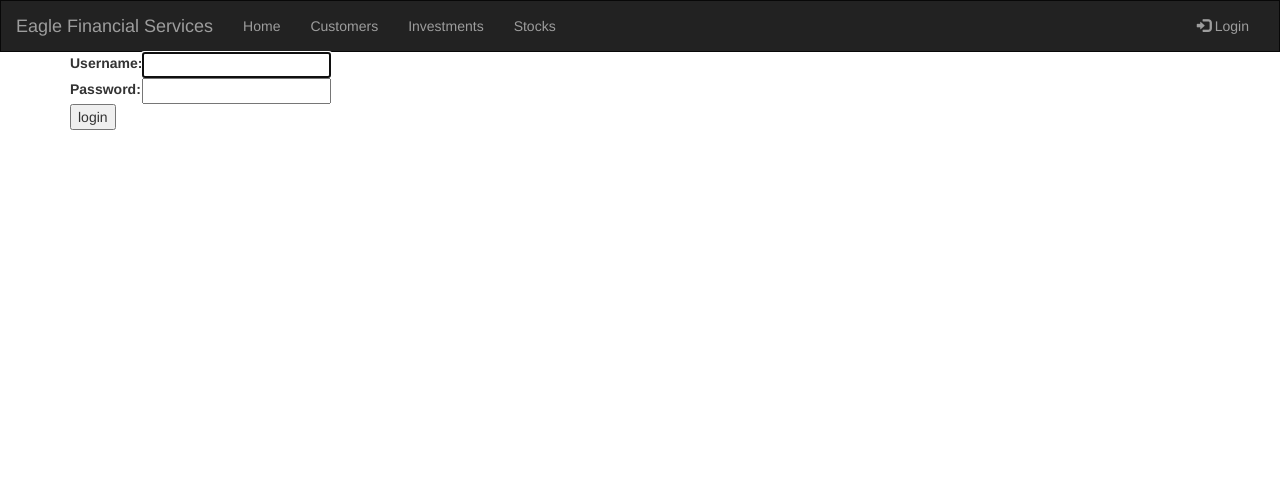
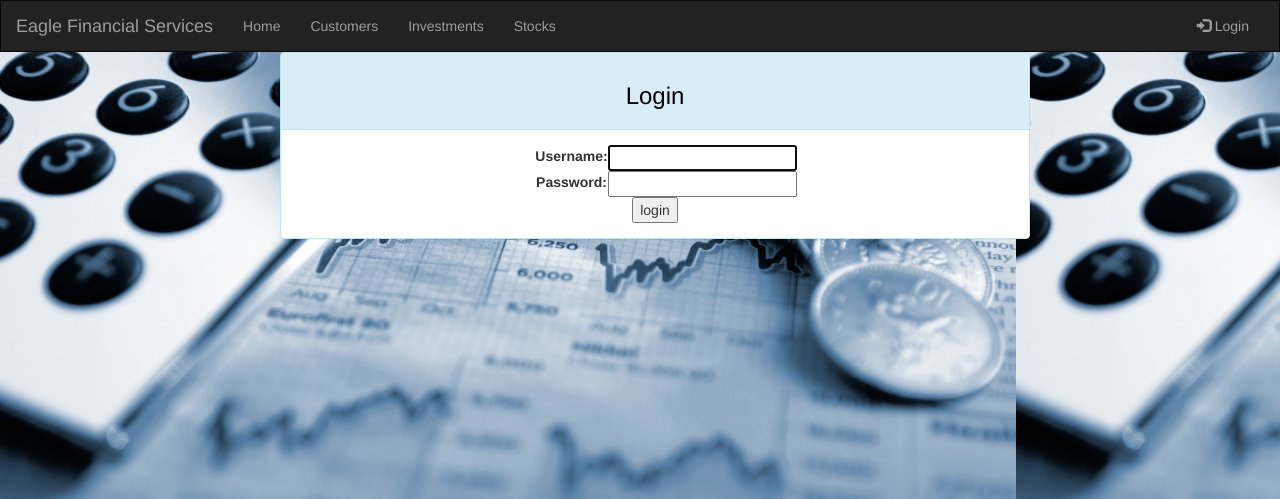
Before and after one commit to nbanala/efs-blog, a Django app: page /accounts/login/ in a window 1280 px wide. Shown: the top 499 px of the page. Run offline with Django 3.2, Linux system fonts and the light colour scheme; some libraries are stand-ins or nearby versions.

Commit message:
login page

```diff
--- a/portfolio/templates/portfolio/base.html
+++ b/portfolio/templates/portfolio/base.html
@@ -47,7 +47,7 @@
         }
     </style>
 </head>
-<body id="app-layout">
+<body id="app-layout" background="images/Accounting Skills.jpg">
 <nav class="navbar navbar-inverse">
     <div class="container-fluid">
         <div class="navbar-header">
--- a/portfolio/templates/registration/login.html
+++ b/portfolio/templates/registration/login.html
@@ -1,12 +1,19 @@
 {% extends "portfolio/base.html" %}
 
 {% block content %}
+    <!DOCTYPE html>
+    <div class="container">
+    <div class="row">
+    <div class="col-md-8 col-md-offset-2">
+    <div class="panel panel-info">
+    <div class="panel-heading"><h3 style="text-align: center; color: black">Login</h3></div>
+     <div class="panel-body text-center" >
     {% if form.errors %}
         <p>Your username and password didn't match. Please try again.</p>
     {% endif %}
-
     <form method="post" action="{% url 'login' %}">
         {% csrf_token %}
+        <div class="col-md-offset-4">
         <table>
             <tr>
                 <td>{{ form.username.label_tag }}</td>
@@ -17,8 +24,18 @@
                 <td>{{ form.password }}</td>
             </tr>
         </table>
+        </div>
 
+
+        <div class="col-md-12">
         <input type="submit" value="login"/>
         <input type="hidden" name="next" value="{{ next }}"/>
+    </div>
     </form>
+     </div>
+    </div>
+    </div>
+    </div>
+    </div>
+    </html>
 {% endblock %}
```
Also changed, not shown: db.sqlite3, portfolio/static/images/Accounting Skills.jpg (added).
